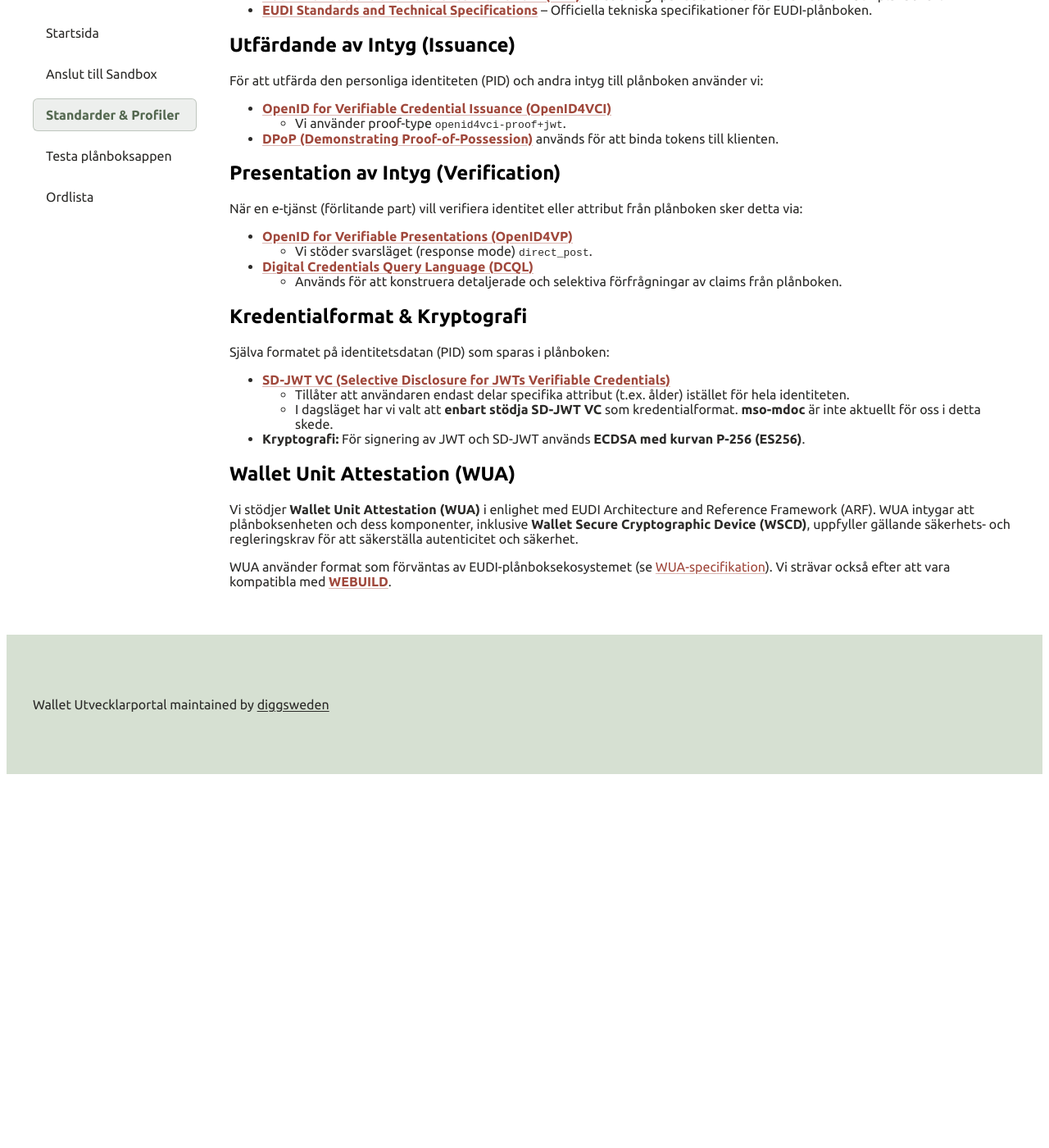
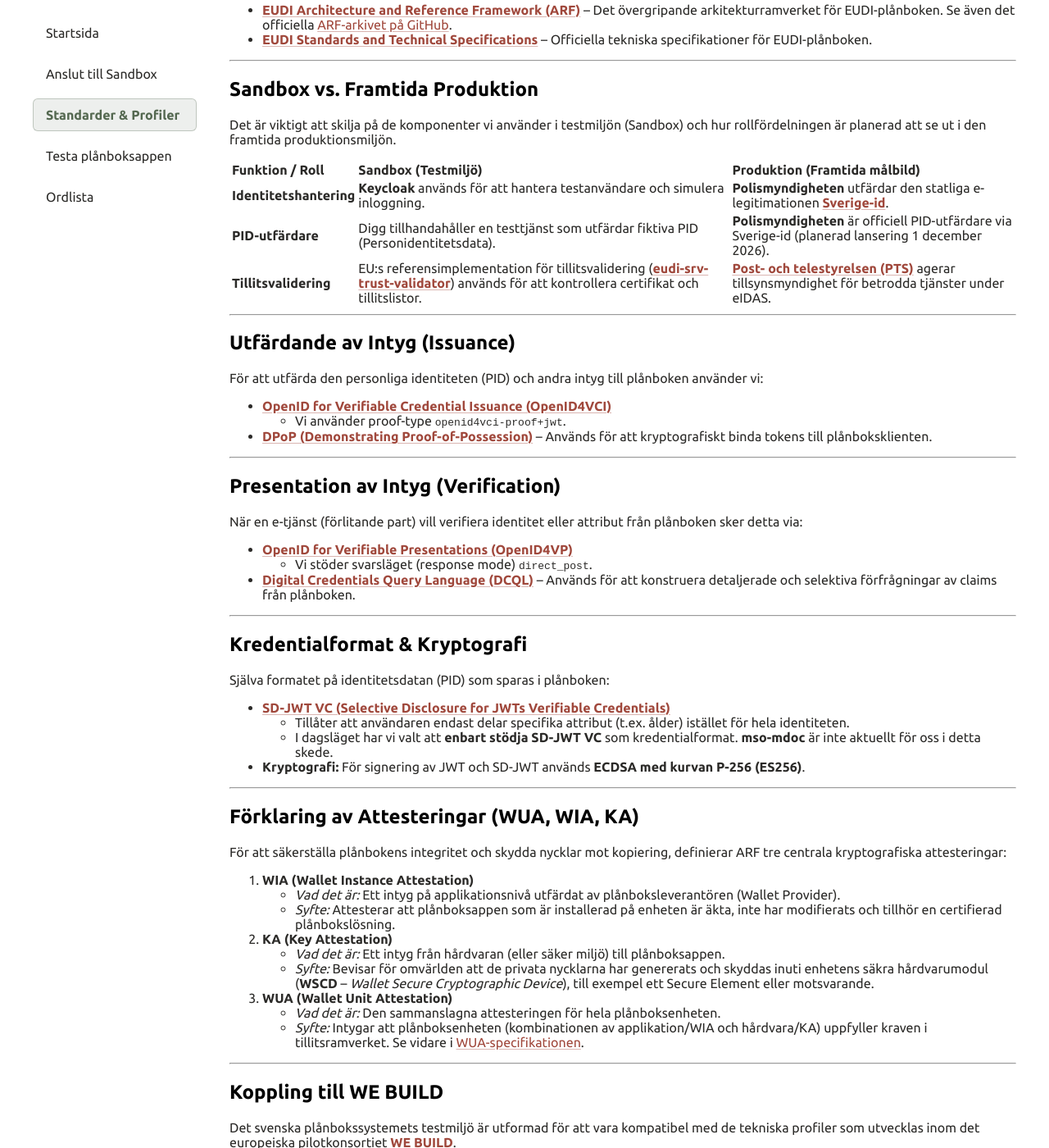
Before and after one commit to diggsweden/wallet-utvecklarportal, a Jekyll site: the page built from pages/standarder-och-profiler.md, in a window 1280 px wide and 1400 px high, scrolled down 502 px. Shown: the whole window at 82% size. Built offline with Jekyll 4.4.1, drawn with Linux system fonts in a browser that asks for light colours; before the commit the page ends 1454 px from its top, so only the background shows below that; some of the changed text lies outside the part shown.

Commit message:
docs: update standards and links
Signed-off-by: Johan Forsman <extern.johan.forsman@digg.se>

```diff
--- a/pages/standarder-och-profiler.md
+++ b/pages/standarder-och-profiler.md
@@ -9,26 +9,45 @@ För att underlätta för förlitande parter att ansluta sina e-tjänster till e
 
 Istället för att återskapa specifikationer i detalj här, refererar vi direkt till de officiella standarderna.
 
-## Övergripande Ramverk
+---
+
+## Övergripande Ramverk (EUDI ARF)
 
 Vårt ekosystem utvecklas i linje med det europeiska ramverket för digital identitet:
-* **[EUDI Architecture and Reference Framework (ARF)](https://eudi.dev/latest/architecture-and-reference-framework-main/)** – Det övergripande arkitekturramverket för EUDI-plånboken.
+* **[EUDI Architecture and Reference Framework (ARF)](https://eudi.dev/latest/architecture-and-reference-framework-main/)** – Det övergripande arkitekturramverket för EUDI-plånboken. Se även det officiella [ARF-arkivet på GitHub](https://github.com/eu-digital-identity-wallet/eudi-doc-architecture-and-reference-framework).
 * **[EUDI Standards and Technical Specifications](https://github.com/eu-digital-identity-wallet/eudi-doc-standards-and-technical-specifications/tree/main)** – Officiella tekniska specifikationer för EUDI-plånboken.
+
+---
+
+## Sandbox vs. Framtida Produktion
+
+Det är viktigt att skilja på de komponenter vi använder i testmiljön (Sandbox) och hur rollfördelningen är planerad att se ut i den framtida produktionsmiljön.
+
+| Funktion / Roll | Sandbox (Testmiljö) | Produktion (Framtida målbild) |
+| :--- | :--- | :--- |
+| **Identitetshantering** | **Keycloak** används för att hantera testanvändare och simulera inloggning. | **Polismyndigheten** utfärdar den statliga e-legitimationen [**Sverige-id**](https://polisen.se/tjanster-tillstand/pass-och-nationellt-id-kort/statlig-e-legitimation-sverige-id/). |
+| **PID-utfärdare** | Digg tillhandahåller en testtjänst som utfärdar fiktiva PID (Personidentitetsdata). | **Polismyndigheten** är officiell PID-utfärdare via Sverige-id (planerad lansering 1 december 2026). |
+| **Tillitsvalidering** | EU:s referensimplementation för tillitsvalidering ([**eudi-srv-trust-validator**](https://github.com/eu-digital-identity-wallet/eudi-srv-trust-validator)) används för att kontrollera certifikat och tillitslistor. | **[Post- och telestyrelsen (PTS)](https://www.pts.se)** agerar tillsynsmyndighet för betrodda tjänster under eIDAS. |
+
+---
 
 ## Utfärdande av Intyg (Issuance)
 
 För att utfärda den personliga identiteten (PID) och andra intyg till plånboken använder vi:
 * **[OpenID for Verifiable Credential Issuance (OpenID4VCI)](https://openid.net/specs/openid-4-verifiable-credential-issuance-1_0.html)**
   * Vi använder proof-type `openid4vci-proof+jwt`.
-* **[DPoP (Demonstrating Proof-of-Possession)](https://datatracker.ietf.org/doc/html/rfc9449)** används för att binda tokens till klienten.
+* **[DPoP (Demonstrating Proof-of-Possession)](https://datatracker.ietf.org/doc/html/rfc9449)** – Används för att kryptografiskt binda tokens till plånboksklienten.
+
+---
 
 ## Presentation av Intyg (Verification)
 
 När en e-tjänst (förlitande part) vill verifiera identitet eller attribut från plånboken sker detta via:
 * **[OpenID for Verifiable Presentations (OpenID4VP)](https://openid.net/specs/openid-4-verifiable-presentations-1_0.html)**
   * Vi stöder svarsläget (response mode) `direct_post`.
-* **[Digital Credentials Query Language (DCQL)](https://openid.net/specs/openid-4-verifiable-presentations-1_0.html#name-digital-credentials-query-l)**
-  * Används för att konstruera detaljerade och selektiva förfrågningar av claims från plånboken.
+* **[Digital Credentials Query Language (DCQL)](https://openid.net/specs/openid-4-verifiable-presentations-1_0.html#name-digital-credentials-query-l)** – Används för att konstruera detaljerade och selektiva förfrågningar av claims från plånboken.
+
+---
 
 ## Kredentialformat & Kryptografi
 
@@ -38,8 +57,28 @@ Själva formatet på identitetsdatan (PID) som sparas i plånboken:
   * I dagsläget har vi valt att **enbart stödja SD-JWT VC** som kredentialformat. **mso-mdoc** är inte aktuellt för oss i detta skede.
 * **Kryptografi:** För signering av JWT och SD-JWT används **ECDSA med kurvan P-256 (ES256)**.
 
-## Wallet Unit Attestation (WUA)
+---
 
-Vi stödjer **Wallet Unit Attestation (WUA)** i enlighet med EUDI Architecture and Reference Framework (ARF). WUA intygar att plånboksenheten och dess komponenter, inklusive **Wallet Secure Cryptographic Device (WSCD)**, uppfyller gällande säkerhets- och regleringskrav för att säkerställa autenticitet och säkerhet.
+## Förklaring av Attesteringar (WUA, WIA, KA)
 
-WUA använder format som förväntas av EUDI-plånboksekosystemet (se [WUA-specifikation](https://github.com/eu-digital-identity-wallet/eudi-doc-standards-and-technical-specifications/blob/main/docs/technical-specifications/ts3-wallet-unit-attestation.md)). Vi strävar också efter att vara kompatibla med [**WEBUILD**](https://github.com/webuild-consortium).
+För att säkerställa plånbokens integritet och skydda nycklar mot kopiering, definierar ARF tre centrala kryptografiska attesteringar:
+
+1. **WIA (Wallet Instance Attestation)**
+   * *Vad det är:* Ett intyg på applikationsnivå utfärdat av plånboksleverantören (Wallet Provider).
+   * *Syfte:* Attesterar att plånboksappen som är installerad på enheten är äkta, inte har modifierats och tillhör en certifierad plånbokslösning.
+2. **KA (Key Attestation)**
+   * *Vad det är:* Ett intyg från hårdvaran (eller säker miljö) till plånboksappen.
+   * *Syfte:* Bevisar för omvärlden att de privata nycklarna har genererats och skyddas inuti enhetens säkra hårdvarumodul (**WSCD** – *Wallet Secure Cryptographic Device*), till exempel ett Secure Element eller motsvarande.
+3. **WUA (Wallet Unit Attestation)**
+   * *Vad det är:* Den sammanslagna attesteringen för hela plånboksenheten.
+   * *Syfte:* Intygar att plånboksenheten (kombinationen av applikation/WIA och hårdvara/KA) uppfyller kraven i tillitsramverket. Se vidare i [WUA-specifikationen](https://github.com/eu-digital-identity-wallet/eudi-doc-standards-and-technical-specifications/blob/main/docs/technical-specifications/ts3-wallet-unit-attestation.md).
+
+---
+
+## Koppling till WE BUILD
+
+Det svenska plånbokssystemets testmiljö är utformad för att vara kompatibel med de tekniska profiler som utvecklas inom det europeiska pilotkonsortiet [**WE BUILD**](https://github.com/webuild-consortium).
+
+Syftet med detta är att:
+* Säkerställa att en plånbok som är certifierad och fungerar i andra EU-länder också kan användas sömlöst mot de svenska förlitande parternas e-tjänster.
+* Ge utvecklare en testmiljö som speglar de internationella kraven på interoperabilitet inför den skarpa driftsättningen av EUDI-plånböckerna.
```
